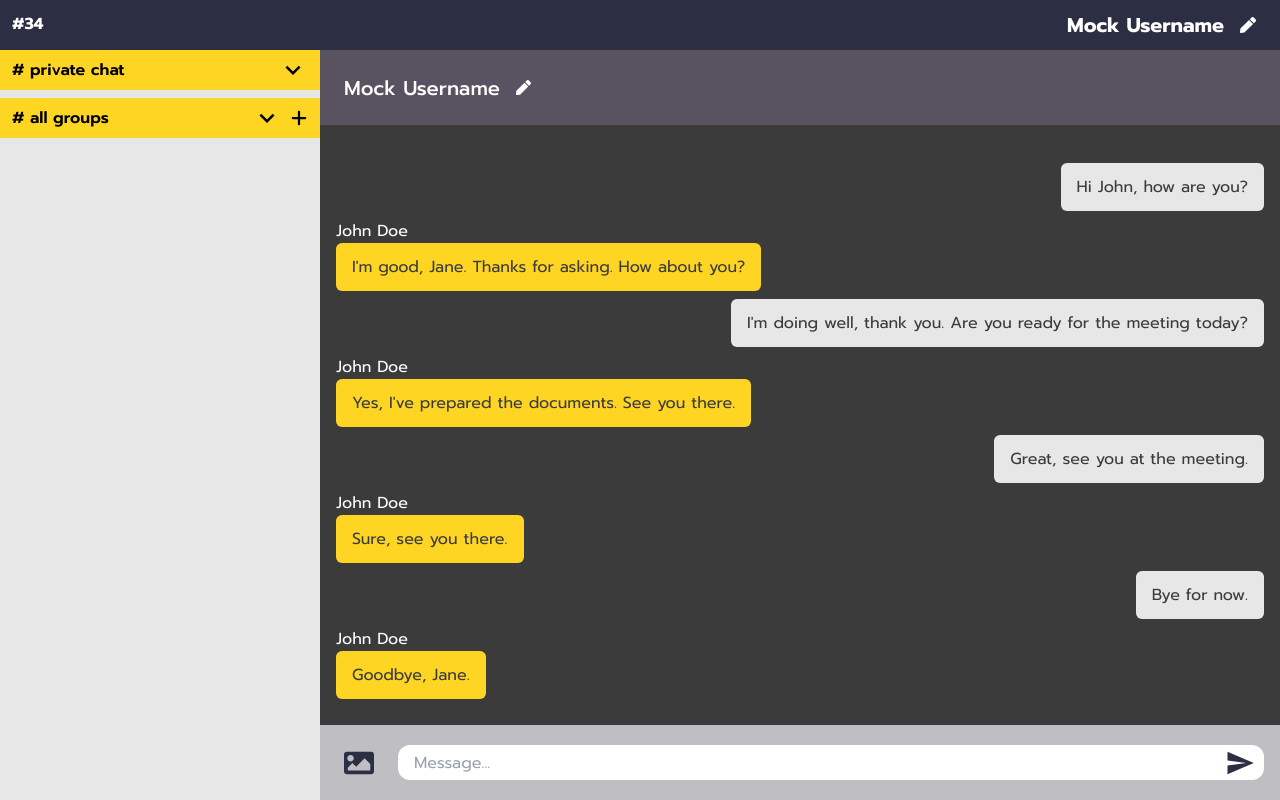
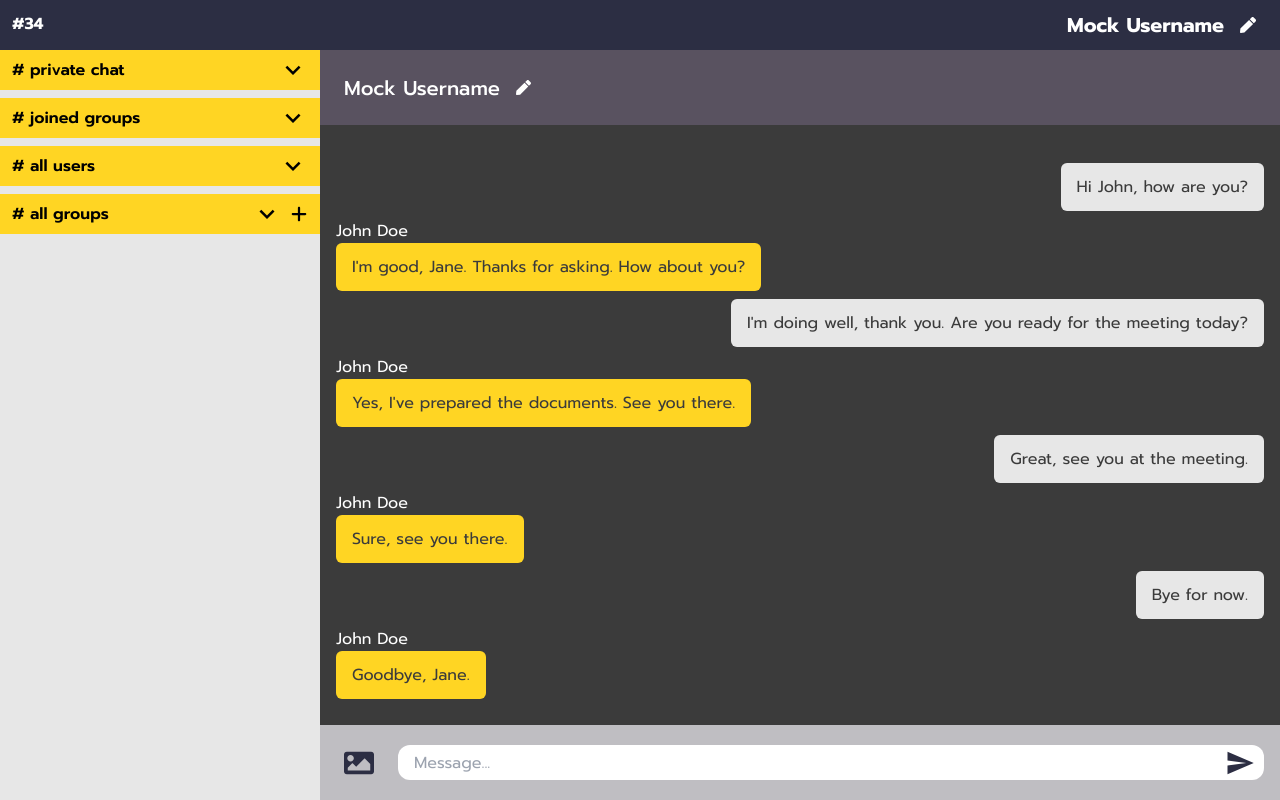
Before and after one commit to IamMrTeapot/ClientChatApplication, a React (Vite) app: page / in a window 1280 px wide. Built offline with nearby package versions, Linux system fonts and the light colour scheme.

Commit message:
feat: add mock chat

```diff
--- a/src/components/Dropdown.tsx
+++ b/src/components/Dropdown.tsx
@@ -1,6 +1,6 @@
 import { useState } from "react";
 import { MdKeyboardArrowDown, MdKeyboardArrowUp } from "react-icons/md";
-import DropdownItem from "./DropdownItem";
+import DropdownItem, { IDropdownItem } from "./DropdownItem";
 import { FaPlus } from "react-icons/fa6";
 
 export type DropdownType =
@@ -16,7 +16,13 @@ const titleMapper: Record<DropdownType, string> = {
   ALL_GROUPS: "# all groups",
 };
 
-export default function Dropdown({ type }: { type: DropdownType }) {
+export default function Dropdown({
+  type,
+  dropdownList,
+}: {
+  type: DropdownType;
+  dropdownList: IDropdownItem[];
+}) {
   const [isDropdownOpen, setIsDropdownOpen] = useState(false);
 
   const handleCreateGroup = () => {
@@ -46,14 +52,7 @@ export default function Dropdown({ type }: { type: DropdownType }) {
           )}
         </div>
       </div>
-      {isDropdownOpen && (
-        <DropdownItem
-          name={"Test"}
-          identity={""}
-          isFocus={false}
-          hasModal={type === "ALL_GROUPS" || type === "ALL_USERS"}
-        />
-      )}
+      {isDropdownOpen && dropdownList.map((item) => <DropdownItem {...item} />)}
     </div>
   );
 }
--- a/src/components/DropdownItem.tsx
+++ b/src/components/DropdownItem.tsx
@@ -5,17 +5,19 @@ import { useState } from "react";
 const focusClasses = "bg-white text-black border-2 border-black";
 const blurClasses = "bg-[#9a979f] text-white";
 
+export interface IDropdownItem {
+  name: string;
+  isFocus: boolean;
+  identity: string;
+  hasModal: boolean;
+}
+
 export default function DropdownItem({
   name,
   isFocus,
   identity,
   hasModal,
-}: {
-  name: string;
-  isFocus: boolean;
-  identity: string;
-  hasModal: boolean;
-}) {
+}: IDropdownItem) {
   const [isModalOpen, setIsModalOpen] = useState(false);
 
   const handleJoinChat = (identity: string) => {
--- a/src/components/LeftSide.tsx
+++ b/src/components/LeftSide.tsx
@@ -1,10 +1,40 @@
 import Dropdown from "./Dropdown";
+import { IDropdownItem } from "./DropdownItem";
+
+const mockPrivateChatList: IDropdownItem[] = [
+  { name: "User 1", isFocus: false, identity: "user1", hasModal: false },
+  { name: "User 2", isFocus: false, identity: "user2", hasModal: false },
+  { name: "User 3", isFocus: true, identity: "user3", hasModal: false },
+];
+
+const mockGroupChatList: IDropdownItem[] = [
+  { name: "Group 1", isFocus: false, identity: "group1", hasModal: false },
+  { name: "Group 2", isFocus: false, identity: "group2", hasModal: false },
+];
+
+const mockAllUsersList: IDropdownItem[] = [
+  { name: "User 1", isFocus: false, identity: "user1", hasModal: true },
+  { name: "User 2", isFocus: false, identity: "user2", hasModal: true },
+  { name: "User 3", isFocus: false, identity: "user3", hasModal: true },
+];
+
+const mockAllGroupsList: IDropdownItem[] = [
+  { name: "Group 1", isFocus: false, identity: "group1", hasModal: true },
+];
 
 export default function LeftSide() {
+  //TODO: You can't focus all_users and all_groups at all
+
   return (
-    <div className="bg-[#E7E7E7] h-full flex flex-col">
-      <Dropdown type={"PRIVATE_CHAT"} />
-      <Dropdown type={"ALL_GROUPS"} />
+    <div
+      className="bg-[#E7E7E7] h-full flex flex-col overflow-auto
+      scrollbar-thin scrollbar-thumb-rounded-full scrollbar-thumb-gray-400 scrollbar-track-[#E7E7E7]
+      "
+    >
+      <Dropdown type={"PRIVATE_CHAT"} dropdownList={mockPrivateChatList} />
+      <Dropdown type={"GROUP_CHAT"} dropdownList={mockGroupChatList} />
+      <Dropdown type={"ALL_USERS"} dropdownList={mockAllUsersList} />
+      <Dropdown type={"ALL_GROUPS"} dropdownList={mockAllGroupsList} />
     </div>
   );
 }
```
